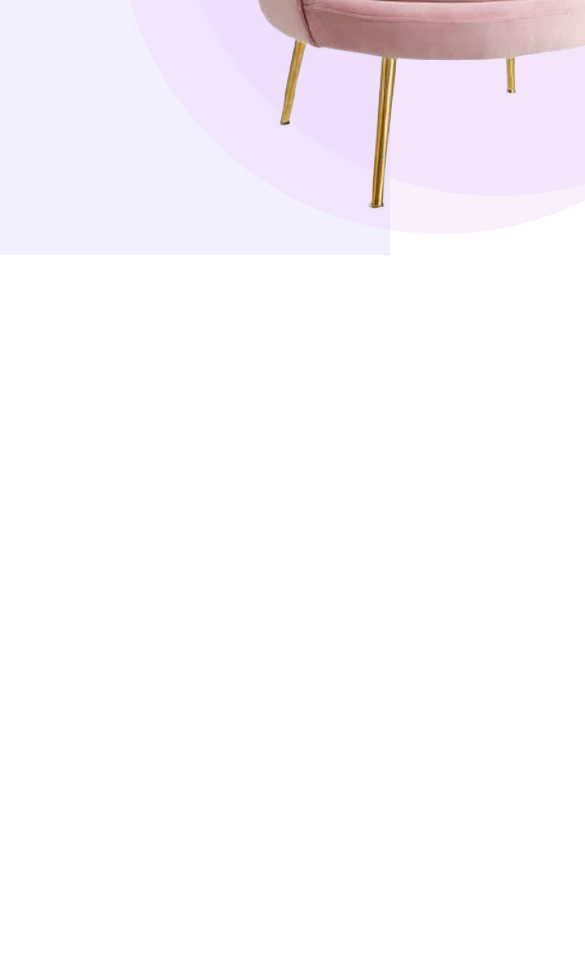
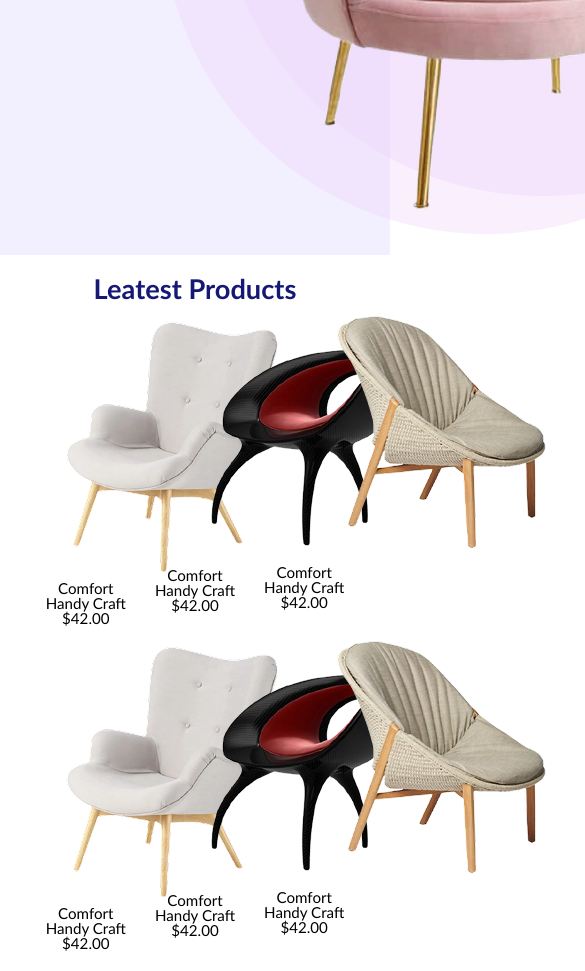
Before and after one commit to JoaoHBB2010/atv-mobilia, a plain HTML site: page index.html in a window 390 px wide. Shown: the part 544-1515 px from the top of the page, 585 px wide, since content can reach past the window. Before the commit the page ends 844 px from the top, so only its background shows below. Drawn offline with Linux system fonts and the light colour scheme.

Commit message:
atv-mobilia

```diff
--- a/css/style.css
+++ b/css/style.css
@@ -38,4 +38,42 @@ section.banner{
 }
 section.banner p.paragraforosa{
     color: #fc027f;
+    font-weight: bold;
+    font-size: 0.8rem;
 }
+section.banner h2{
+    font-weight: bold;
+    font-size: 1.8rem;
+    padding: 3vw 0 3vw 0;
+}
+section.banner p{
+    color: #8a8fb9;
+    font-size: 0.8rem;
+    line-height: 1.4rem;
+}
+section.banner p button{
+    background: #fc027f;
+    color: white;
+    border: none;
+    padding: 15px 30px 15px 30px;
+    margin: 15px 30px 15px 0;
+}
+
+section.produtos{
+    padding: 5vw 10vw;
+    text-align: center;
+}
+section.produtos h2{
+    text-align: center;
+    font-size: 1.8rem;
+    font-weight: bold;
+    color: #151875;
+}
+section.produtos ul{
+    display: flex;
+    flex-wrap: wrap;
+    justify-content: space-between;
+}
+section.produtos ul li{
+    width: 30%;
+}
--- a/index.html
+++ b/index.html
@@ -58,6 +58,53 @@
             </div>
 
         </section>
+        <section class="produtos">
+            <h2>Leatest Products</h2>
+
+            <ul>
+                <li>
+                    <p>
+                        <img src="src/images/cadeira01.png" alt="">
+                    </p>
+
+                    <h3>Comfort Handy Craft $42.00</h3>
+                </li>
+                <li>
+                    <p>
+                        <img src="src/images/cadeira02.png" alt="">
+                    </p>
+                    <h3>Comfort Handy Craft $42.00</h3>
+                </li>
+                <li>
+                    <p>
+                        <img src="src/images/cadeira03.png" alt="">
+                    </p>
+                    <h3>Comfort Handy Craft $42.00</h3>
+                </li>
+                <li>
+                    <p>
+                        <img src="src/images/cadeira01.png" alt="">
+                    </p>
+
+                    <h3>Comfort Handy Craft $42.00</h3>
+                </li>
+                <li>
+                    <p>
+                        <img src="src/images/cadeira02.png" alt="">
+                    </p>
+                    <h3>Comfort Handy Craft $42.00</h3>
+                </li>
+                <li>
+                    <p>
+                        <img src="src/images/cadeira03.png" alt="">
+                    </p>
+                    <h3>Comfort Handy Craft $42.00</h3>
+                </li>
+
+
+            </ul>
+
+        </section>
     </main>
 
 </body>
```
